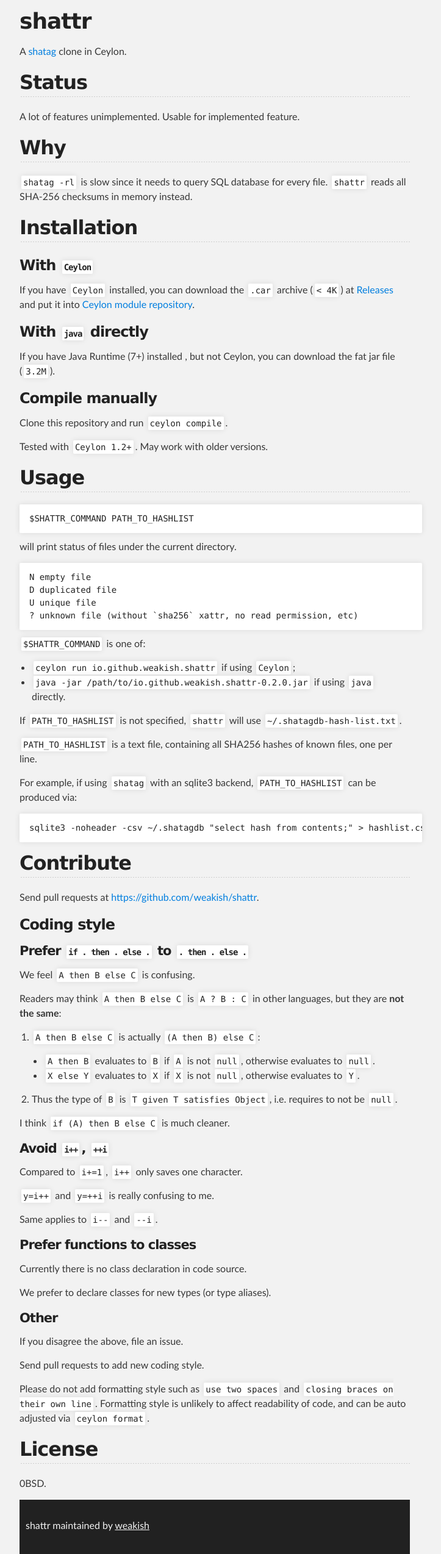
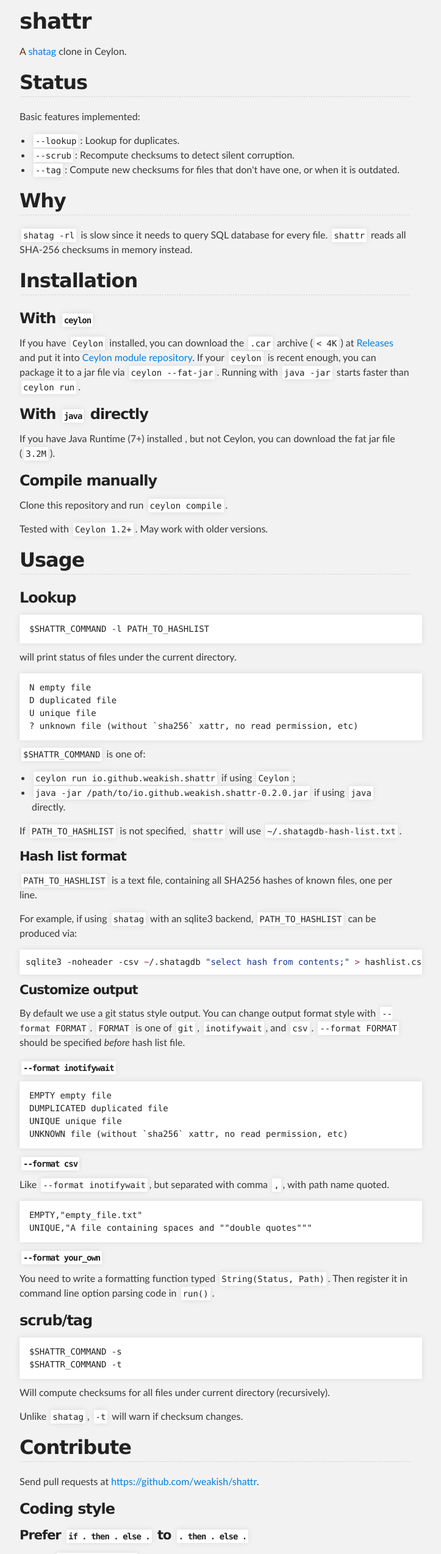
Before and after one commit to weakish/shattr, a plain HTML site: page index.html in a window 1280 px wide. Shown: the part 252-2800 px from the top of the page at 61% size, without its empty margins (288-1011 px from the left). Drawn offline with Linux system fonts and the light colour scheme.

Commit message:
Create gh-pages branch via GitHub

```diff
--- a/index.html
+++ b/index.html
@@ -31,68 +31,218 @@
     <!-- MAIN CONTENT -->
     <div id="main_content_wrap" class="outer">
       <section id="main_content" class="inner">
-<h1 id="shattr">shattr</h1>
+        <h1>
+<a id="shattr" class="anchor" href="#shattr" aria-hidden="true"><span aria-hidden="true" class="octicon octicon-link"></span></a>shattr</h1>
+
 <p>A <a href="https://bitbucket.org/maugier/shatag">shatag</a> clone in Ceylon.</p>
-<h2 id="status">Status</h2>
-<p>A lot of features unimplemented. Usable for implemented feature.</p>
-<h2 id="why">Why</h2>
-<p><code>shatag -rl</code> is slow since it needs to query SQL database for every file. <code>shattr</code> reads all SHA-256 checksums in memory instead.</p>
-<h2 id="installation">Installation</h2>
-<h3 id="with-ceylon">With <code>Ceylon</code></h3>
-<p>If you have <code>Ceylon</code> installed, you can download the <code>.car</code> archive (<code>&lt; 4K</code>) at <a href="https://github.com/weakish/shattr/releases">Releases</a> and put it into <a href="http://ceylon-lang.org/documentation/1.2/reference/repository/">Ceylon module repository</a>.</p>
-<h3 id="with-java-directly">With <code>java</code> directly</h3>
-<p>If you have Java Runtime (7+) installed , but not Ceylon, you can download the fat jar file (<code>3.2M</code>).</p>
-<h3 id="compile-manually">Compile manually</h3>
+
+<h2>
+<a id="status" class="anchor" href="#status" aria-hidden="true"><span aria-hidden="true" class="octicon octicon-link"></span></a>Status</h2>
+
+<p>Basic features implemented:</p>
+
+<ul>
+<li>
+<code>--lookup</code>: Lookup for duplicates.</li>
+<li>
+<code>--scrub</code>: Recompute checksums to detect silent corruption.</li>
+<li>
+<code>--tag</code>: Compute new checksums for files that don't have one, or when it is outdated.</li>
+</ul>
+
+<h2>
+<a id="why" class="anchor" href="#why" aria-hidden="true"><span aria-hidden="true" class="octicon octicon-link"></span></a>Why</h2>
+
+<p><code>shatag -rl</code> is slow since it needs to query SQL database for every file.
+<code>shattr</code> reads all SHA-256 checksums in memory instead.</p>
+
+<h2>
+<a id="installation" class="anchor" href="#installation" aria-hidden="true"><span aria-hidden="true" class="octicon octicon-link"></span></a>Installation</h2>
+
+<h3>
+<a id="with-ceylon" class="anchor" href="#with-ceylon" aria-hidden="true"><span aria-hidden="true" class="octicon octicon-link"></span></a>With <code>ceylon</code>
+</h3>
+
+<p>If you have <code>Ceylon</code> installed, you can download the <code>.car</code> archive (<code>&lt; 4K</code>) at
+<a href="https://github.com/weakish/shattr/releases">Releases</a> and put it into <a href="http://ceylon-lang.org/documentation/1.2/reference/repository/">Ceylon module repository</a>.
+If your <code>ceylon</code> is recent enough, you can package it to a jar file via <code>ceylon --fat-jar</code>.
+Running with <code>java -jar</code> starts faster than <code>ceylon run</code>.</p>
+
+<h3>
+<a id="with-java-directly" class="anchor" href="#with-java-directly" aria-hidden="true"><span aria-hidden="true" class="octicon octicon-link"></span></a>With <code>java</code> directly</h3>
+
+<p>If you have Java Runtime (7+) installed , but not Ceylon,
+you can download the fat jar file (<code>3.2M</code>).</p>
+
+<h3>
+<a id="compile-manually" class="anchor" href="#compile-manually" aria-hidden="true"><span aria-hidden="true" class="octicon octicon-link"></span></a>Compile manually</h3>
+
 <p>Clone this repository and run <code>ceylon compile</code>.</p>
-<p>Tested with <code>Ceylon 1.2+</code>. May work with older versions.</p>
-<h2 id="usage">Usage</h2>
-<pre><code>$SHATTR_COMMAND PATH_TO_HASHLIST</code></pre>
+
+<p>Tested with <code>Ceylon 1.2+</code>.
+May work with older versions.</p>
+
+<h2>
+<a id="usage" class="anchor" href="#usage" aria-hidden="true"><span aria-hidden="true" class="octicon octicon-link"></span></a>Usage</h2>
+
+<h3>
+<a id="lookup" class="anchor" href="#lookup" aria-hidden="true"><span aria-hidden="true" class="octicon octicon-link"></span></a>Lookup</h3>
+
+<pre><code>$SHATTR_COMMAND -l PATH_TO_HASHLIST
+</code></pre>
+
 <p>will print status of files under the current directory.</p>
+
 <pre><code>N empty file
 D duplicated file
 U unique file
-? unknown file (without `sha256` xattr, no read permission, etc)</code></pre>
+? unknown file (without `sha256` xattr, no read permission, etc)
+</code></pre>
+
 <p><code>$SHATTR_COMMAND</code> is one of:</p>
+
 <ul>
-<li><code>ceylon run io.github.weakish.shattr</code> if using <code>Ceylon</code>;</li>
-<li><code>java -jar /path/to/io.github.weakish.shattr-0.2.0.jar</code> if using <code>java</code> directly.</li>
+<li>
+<code>ceylon run io.github.weakish.shattr</code> if using <code>Ceylon</code>;</li>
+<li>
+<code>java -jar /path/to/io.github.weakish.shattr-0.2.0.jar</code> if using <code>java</code> directly.</li>
 </ul>
-<p>If <code>PATH_TO_HASHLIST</code> is not specified, <code>shattr</code> will use <code>~/.shatagdb-hash-list.txt</code>.</p>
-<p><code>PATH_TO_HASHLIST</code> is a text file, containing all SHA256 hashes of known files, one per line.</p>
-<p>For example, if using <code>shatag</code> with an sqlite3 backend, <code>PATH_TO_HASHLIST</code> can be produced via:</p>
-<div class="sourceCode"><pre class="sourceCode sh"><code class="sourceCode bash"><span class="kw">sqlite3</span> -noheader -csv ~/.shatagdb <span class="st">&quot;select hash from contents;&quot;</span> <span class="kw">&gt;</span> hashlist.csv</code></pre></div>
-<h2 id="contribute">Contribute</h2>
-<p>Send pull requests at <a href="https://github.com/weakish/shattr" class="uri">https://github.com/weakish/shattr</a>.</p>
-<h3 id="coding-style">Coding style</h3>
-<h4 id="prefer-if-.-then-.-else-.-to-.-then-.-else-.">Prefer <code>if . then . else .</code> to <code>. then . else .</code></h4>
+
+<p>If <code>PATH_TO_HASHLIST</code> is not specified,
+<code>shattr</code> will use <code>~/.shatagdb-hash-list.txt</code>.</p>
+
+<h4>
+<a id="hash-list-format" class="anchor" href="#hash-list-format" aria-hidden="true"><span aria-hidden="true" class="octicon octicon-link"></span></a>Hash list format</h4>
+
+<p><code>PATH_TO_HASHLIST</code> is a text file,
+containing all SHA256 hashes of known files, one per line.</p>
+
+<p>For example, if using <code>shatag</code> with an sqlite3 backend,
+<code>PATH_TO_HASHLIST</code> can be produced via:</p>
+
+<div class="highlight highlight-source-shell"><pre>sqlite3 -noheader -csv <span class="pl-k">~</span>/.shatagdb <span class="pl-s"><span class="pl-pds">"</span>select hash from contents;<span class="pl-pds">"</span></span> <span class="pl-k">&gt;</span> hashlist.csv</pre></div>
+
+<h4>
+<a id="customize-output" class="anchor" href="#customize-output" aria-hidden="true"><span aria-hidden="true" class="octicon octicon-link"></span></a>Customize output</h4>
+
+<p>By default we use a git status style output.
+You can change output format style with <code>--format FORMAT</code>.
+<code>FORMAT</code> is one of <code>git</code>, <code>inotifywait</code>, and <code>csv</code>.
+<code>--format FORMAT</code> should be specified <em>before</em> hash list file.</p>
+
+<h5>
+<a id="--format-inotifywait" class="anchor" href="#--format-inotifywait" aria-hidden="true"><span aria-hidden="true" class="octicon octicon-link"></span></a><code>--format inotifywait</code>
+</h5>
+
+<pre><code>EMPTY empty file
+DUMPLICATED duplicated file
+UNIQUE unique file
+UNKNOWN file (without `sha256` xattr, no read permission, etc)
+</code></pre>
+
+<h5>
+<a id="--format-csv" class="anchor" href="#--format-csv" aria-hidden="true"><span aria-hidden="true" class="octicon octicon-link"></span></a><code>--format csv</code>
+</h5>
+
+<p>Like <code>--format inotifywait</code>, but separated with comma <code>,</code>, with path name quoted.</p>
+
+<pre><code>EMPTY,"empty_file.txt"
+UNIQUE,"A file containing spaces and ""double quotes"""
+</code></pre>
+
+<h5>
+<a id="--format-your_own" class="anchor" href="#--format-your_own" aria-hidden="true"><span aria-hidden="true" class="octicon octicon-link"></span></a><code>--format your_own</code>
+</h5>
+
+<p>You need to write a formatting function typed <code>String(Status, Path)</code>.
+Then register it in command line option parsing code in <code>run()</code>.</p>
+
+<h3>
+<a id="scrubtag" class="anchor" href="#scrubtag" aria-hidden="true"><span aria-hidden="true" class="octicon octicon-link"></span></a>scrub/tag</h3>
+
+<pre><code>$SHATTR_COMMAND -s
+$SHATTR_COMMAND -t
+</code></pre>
+
+<p>Will compute checksums for all files under current directory (recursively).</p>
+
+<p>Unlike <code>shatag</code>, <code>-t</code> will warn if checksum changes.</p>
+
+<h2>
+<a id="contribute" class="anchor" href="#contribute" aria-hidden="true"><span aria-hidden="true" class="octicon octicon-link"></span></a>Contribute</h2>
+
+<p>Send pull requests at <a href="https://github.com/weakish/shattr">https://github.com/weakish/shattr</a>.</p>
+
+<h3>
+<a id="coding-style" class="anchor" href="#coding-style" aria-hidden="true"><span aria-hidden="true" class="octicon octicon-link"></span></a>Coding style</h3>
+
+<h4>
+<a id="prefer-if--then--else--to--then--else-" class="anchor" href="#prefer-if--then--else--to--then--else-" aria-hidden="true"><span aria-hidden="true" class="octicon octicon-link"></span></a>Prefer <code>if . then . else .</code> to <code>. then . else .</code>
+</h4>
+
 <p>We feel <code>A then B else C</code> is confusing.</p>
+
 <p>Readers may think <code>A then B else C</code> is <code>A ? B : C</code> in other languages, but they are <strong>not the same</strong>:</p>
-<ol style="list-style-type: decimal">
-<li><p><code>A then B else C</code> is actually <code>(A then B) else C</code>:</p>
+
+<ol>
+<li>
+<p><code>A then B else C</code> is actually <code>(A then B) else C</code>:</p>
+
 <ul>
-<li><code>A then B</code> evaluates to <code>B</code> if <code>A</code> is not <code>null</code>, otherwise evaluates to <code>null</code>.</li>
-<li><code>X else Y</code> evaluates to <code>X</code> if <code>X</code> is not <code>null</code>, otherwise evaluates to <code>Y</code>.</li>
-</ul></li>
+<li>
+<code>A then B</code> evaluates to <code>B</code> if <code>A</code> is not <code>null</code>, otherwise evaluates to <code>null</code>.</li>
+<li>
+<code>X else Y</code> evaluates to <code>X</code> if <code>X</code> is not <code>null</code>, otherwise evaluates to <code>Y</code>.</li>
+</ul>
+</li>
 <li><p>Thus the type of <code>B</code> is <code>T given T satisfies Object</code>, i.e. requires to not be <code>null</code>.</p></li>
 </ol>
+
 <p>I think <code>if (A) then B else C</code> is much cleaner.</p>
-<h4 id="avoid-i-i">Avoid <code>i++</code>, <code>++i</code></h4>
-<p>Compared to <code>i+=1</code>, <code>i++</code> only saves one character.</p>
+
+<h4>
+<a id="only-use-i-to-increase-i" class="anchor" href="#only-use-i-to-increase-i" aria-hidden="true"><span aria-hidden="true" class="octicon octicon-link"></span></a>Only use <code>i++</code> to increase <code>i</code>.</h4>
+
 <p><code>y=i++</code> and <code>y=++i</code> is really confusing to me.</p>
+
+<p>So I prefer to only uses <code>i++</code> to increase <code>i</code>, e.g. in a while loop.
+I think a meaningful evaluated value of <code>i++</code> should be <code>void</code>
+if the a programming language allows <code>++</code>.</p>
+
 <p>Same applies to <code>i--</code> and <code>--i</code>.</p>
-<h4 id="prefer-functions-to-classes">Prefer functions to classes</h4>
-<p>Currently there is no class declaration in code source.</p>
+
+<h4>
+<a id="prefer-functions-to-classes" class="anchor" href="#prefer-functions-to-classes" aria-hidden="true"><span aria-hidden="true" class="octicon octicon-link"></span></a>Prefer functions to classes</h4>
+
 <p>We prefer to declare classes for new types (or type aliases).</p>
-<h4 id="other">Other</h4>
+
+<h4>
+<a id="other" class="anchor" href="#other" aria-hidden="true"><span aria-hidden="true" class="octicon octicon-link"></span></a>Other</h4>
+
 <p>If you disagree the above, file an issue.</p>
+
 <p>Send pull requests to add new coding style.</p>
-<p>Please do not add formatting style such as <code>use two spaces</code> and <code>closing braces on their own line</code>. Formatting style is unlikely to affect readability of code, and can be auto adjusted via <code>ceylon format</code>.</p>
-<h2 id="license">License</h2>
+
+<p>Please do not add formatting style such as <code>use two spaces</code> and <code>closing braces on their own line</code>.
+Formatting style is unlikely to affect readability of code,
+and can be auto adjusted via <code>ceylon format</code>.</p>
+
+<h2>
+<a id="license" class="anchor" href="#license" aria-hidden="true"><span aria-hidden="true" class="octicon octicon-link"></span></a>License</h2>
+
 <p>0BSD.</p>
+      </section>
+    </div>
+
     <!-- FOOTER  -->
     <div id="footer_wrap" class="outer">
       <footer class="inner">
         <p class="copyright">shattr maintained by <a href="https://github.com/weakish">weakish</a></p>
+        <p>Published with <a href="https://pages.github.com">GitHub Pages</a></p>
       </footer>
+    </div>
+
+
+
   </body>
 </html>
--- a/stylesheets/github-light.css
+++ b/stylesheets/github-light.css
@@ -1,7 +1,7 @@
 /*
 The MIT License (MIT)
 
-Copyright (c) 2015 GitHub, Inc.
+Copyright (c) 2016 GitHub, Inc.
 
 Permission is hereby granted, free of charge, to any person obtaining a copy
 of this software and associated documentation files (the "Software"), to deal
@@ -27,18 +27,18 @@ SOFTWARE.
   color: #969896;
 }
 
-.pl-c1      /* constant, markup.raw, meta.diff.header, meta.module-reference, meta.property-name, support, support.constant, support.variable, variable.other.constant */,
+.pl-c1 /* constant, variable.other.constant, support, meta.property-name, support.constant, support.variable, meta.module-reference, markup.raw, meta.diff.header */,
 .pl-s .pl-v /* string variable */ {
   color: #0086b3;
 }
 
-.pl-e  /* entity */,
+.pl-e /* entity */,
 .pl-en /* entity.name */ {
   color: #795da3;
 }
 
-.pl-s .pl-s1 /* string source */,
-.pl-smi      /* storage.modifier.import, storage.modifier.package, storage.type.java, variable.other, variable.parameter.function */ {
+.pl-smi /* variable.parameter.function, storage.modifier.package, storage.modifier.import, storage.type.java, variable.other */,
+.pl-s .pl-s1 /* string source */ {
   color: #333;
 }
 
@@ -50,13 +50,13 @@ SOFTWARE.
   color: #a71d5d;
 }
 
-.pl-pds              /* punctuation.definition.string, string.regexp.character-class */,
-.pl-s                /* string */,
+.pl-s /* string */,
+.pl-pds /* punctuation.definition.string, string.regexp.character-class */,
 .pl-s .pl-pse .pl-s1 /* string punctuation.section.embedded source */,
-.pl-sr               /* string.regexp */,
-.pl-sr .pl-cce       /* string.regexp constant.character.escape */,
-.pl-sr .pl-sra       /* string.regexp string.regexp.arbitrary-repitition */,
-.pl-sr .pl-sre       /* string.regexp source.ruby.embedded */ {
+.pl-sr /* string.regexp */,
+.pl-sr .pl-cce /* string.regexp constant.character.escape */,
+.pl-sr .pl-sre /* string.regexp source.ruby.embedded */,
+.pl-sr .pl-sra /* string.regexp string.regexp.arbitrary-repitition */ {
   color: #183691;
 }
 
@@ -69,24 +69,24 @@ SOFTWARE.
 }
 
 .pl-ii /* invalid.illegal */ {
+  color: #f8f8f8;
   background-color: #b52a1d;
-  color: #f8f8f8;
 }
 
 .pl-sr .pl-cce /* string.regexp constant.character.escape */ {
+  font-weight: bold;
   color: #63a35c;
-  font-weight: bold;
 }
 
 .pl-ml /* markup.list */ {
   color: #693a17;
 }
 
-.pl-mh        /* markup.heading */,
+.pl-mh /* markup.heading */,
 .pl-mh .pl-en /* markup.heading entity.name */,
-.pl-ms        /* meta.separator */ {
+.pl-ms /* meta.separator */ {
+  font-weight: bold;
   color: #1d3e81;
-  font-weight: bold;
 }
 
 .pl-mq /* markup.quote */ {
@@ -94,28 +94,28 @@ SOFTWARE.
 }
 
 .pl-mi /* markup.italic */ {
+  font-style: italic;
   color: #333;
-  font-style: italic;
 }
 
 .pl-mb /* markup.bold */ {
+  font-weight: bold;
   color: #333;
-  font-weight: bold;
 }
 
 .pl-md /* markup.deleted, meta.diff.header.from-file */ {
+  color: #bd2c00;
   background-color: #ffecec;
-  color: #bd2c00;
 }
 
 .pl-mi1 /* markup.inserted, meta.diff.header.to-file */ {
+  color: #55a532;
   background-color: #eaffea;
-  color: #55a532;
 }
 
 .pl-mdr /* meta.diff.range */ {
+  font-weight: bold;
   color: #795da3;
-  font-weight: bold;
 }
 
 .pl-mo /* meta.output */ {
```
Also changed, not shown: params.json (+1 -1 lines).
